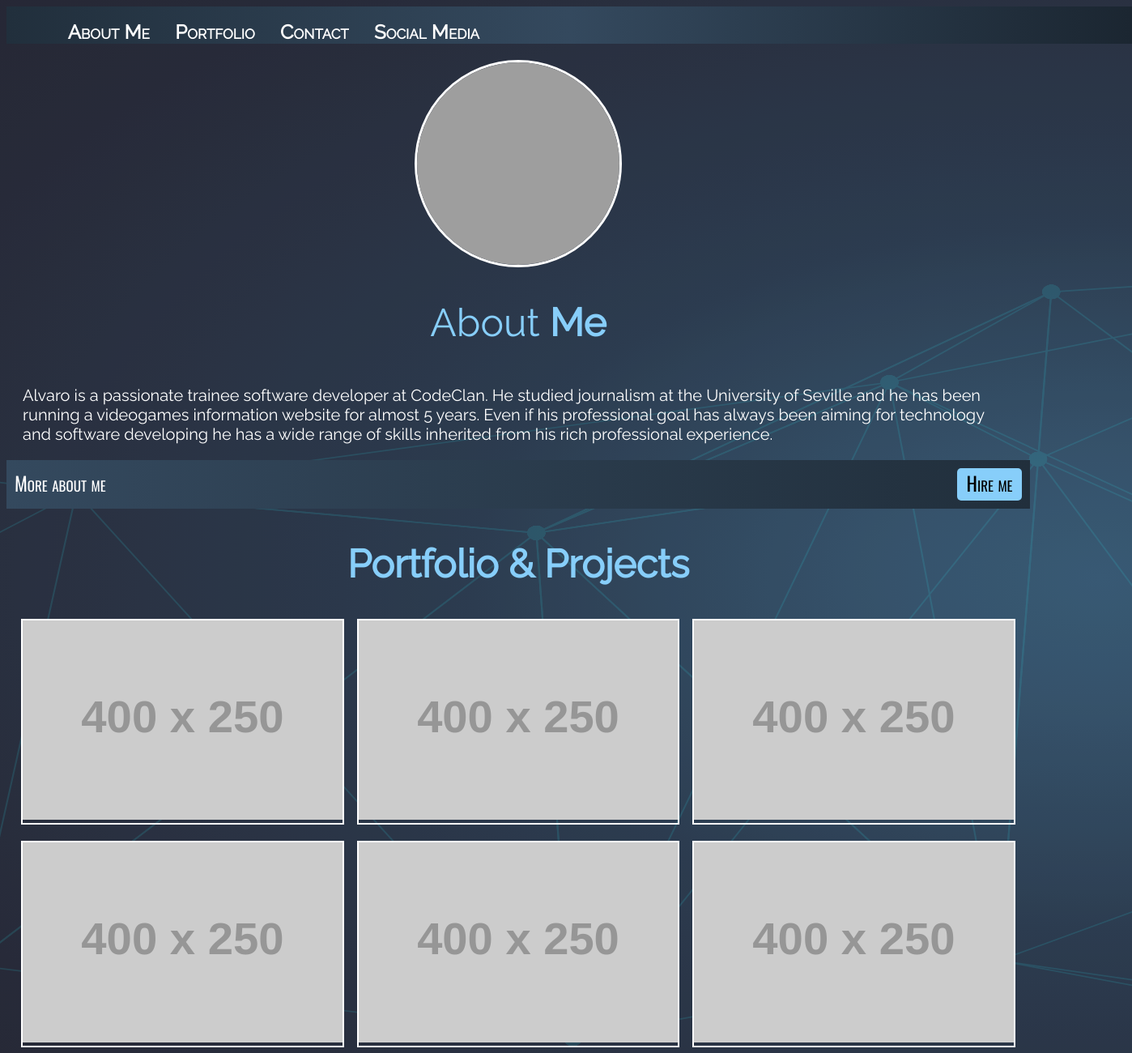
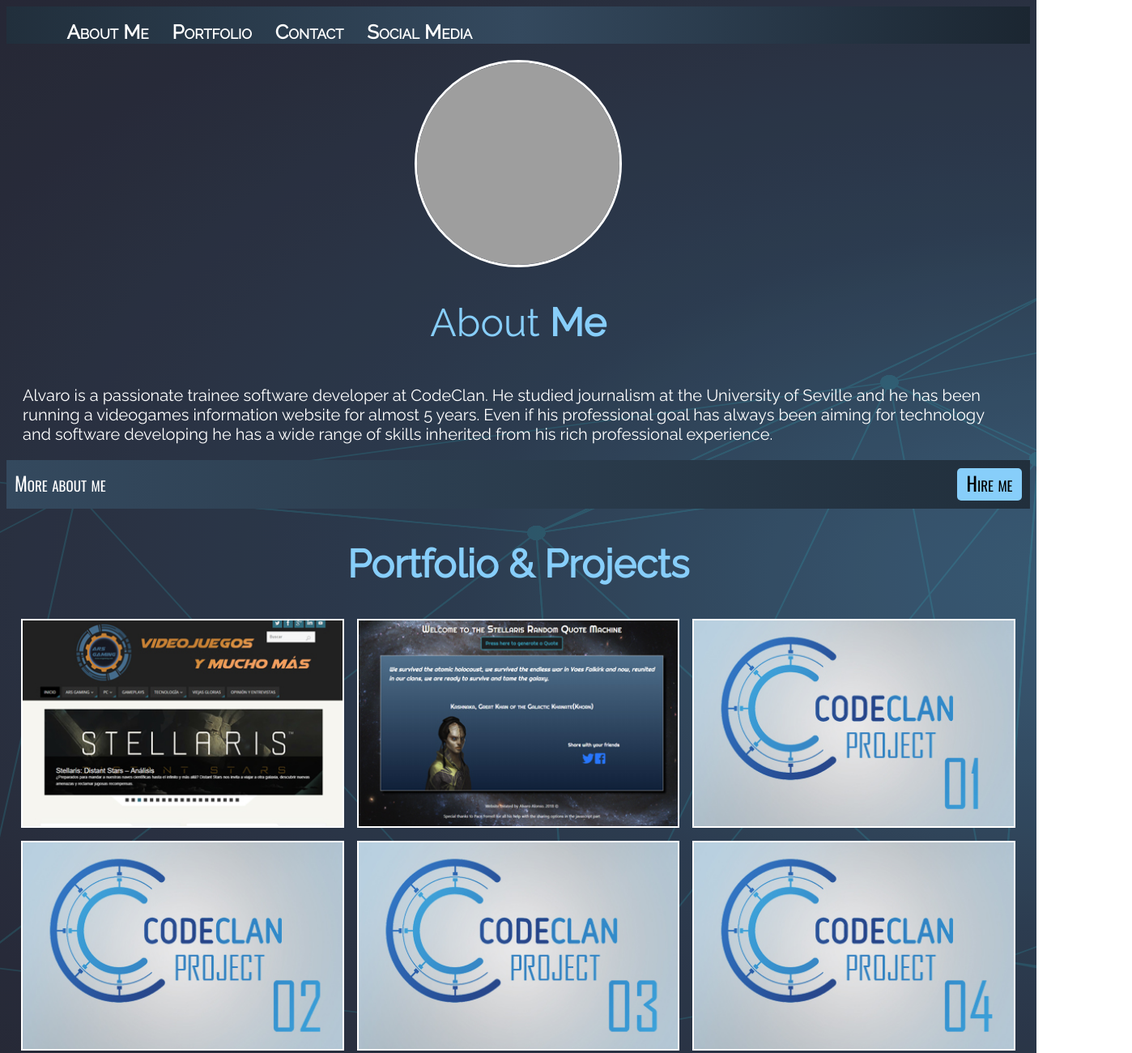
Before and after one commit to VladmirVolgen/vladmirvolgen.github.io, a plain HTML site: page index.html in a window 1280 px wide. Shown: the top 1300 px of the page at 81% size, 1398 px wide, since content can reach past the window. Drawn offline with nearby package versions, Linux system fonts and the light colour scheme; grey boxes are pictures that could not be loaded; placeholder pictures from the web are drawn by us.

Commit message:
Add project images, style project links

```diff
--- a/index.html
+++ b/index.html
@@ -33,7 +33,7 @@
 
     <div class="col2">
       <div class="smallcaps" id="more">
-      <a href="https://www.linkedin.com/in/%C3%A1lvaro-alonso-flor-36336aa8/?locale=en_UK"
+      <a href="https://www.linkedin.com/in/%C3%A1lvaro-alonso-flor-36336aa8/?locale=en_US"
       target="_blank">
       More about me</a></div>
       <div id="hire" class="smallcaps"><a href="mailto:alvaroalonsoflor@gmail.com?Subject=Employment%20offer">Hire me</a></div>
@@ -44,12 +44,13 @@
   <section id="portfolio">
     <h1 class="title center">Portfolio & Projects</h1>
     <div class="grid">
-    <div class="placeholder"><img src="https://dummyimage.com/400x250/000/fff&text=Placeholder" alt=""></div>
-    <div class="placeholder"><img src="https://dummyimage.com/400x250/000/fff&text=Placeholder" alt=""></div>
-    <div class="placeholder"><img src="https://dummyimage.com/400x250/000/fff&text=Placeholder" alt=""></div>
-    <div class="placeholder"><img src="https://dummyimage.com/400x250/000/fff&text=Placeholder" alt=""></div>
-    <div class="placeholder"><img src="https://dummyimage.com/400x250/000/fff&text=Placeholder" alt=""></div>
-    <div class="placeholder"><img src="https://dummyimage.com/400x250/000/fff&text=Placeholder" alt=""></div>
+    <div class="placeholder project_btn"><a class="change_border" href="https://arsgaming.com" target="_blank"><img src="images/project01(ars_gaming).jpg" alt="ars gaming"></a></div>
+    <div class="placeholder project_btn"><a href="https://codepen.io/VladmirVolgen/full/jzKJBj" target="_blank"><img src="images/project06.jpg" alt="stellaris random quote machine"></a></div>
+    <div class="placeholder"><img src="images/project02.jpg" alt="codeclan project 1"></div>
+    <div class="placeholder"><img src="images/project03.jpg" alt="codeclan project 2"></div>
+    <div class="placeholder"><img src="images/project04.jpg" alt="codeclan project 3"></div>
+    <div class="placeholder"><img src="images/project05.jpg" alt="codeclan project 4"></div>
+
   </section>
   <footer class="footer center">
     <div id="social_media">
--- a/style.css
+++ b/style.css
@@ -4,7 +4,7 @@
 
 img {
   width: 100%;
-  height: auto;
+  height: 100%;
 }
 
 body {
@@ -76,6 +76,44 @@ p {
   color: LightSkyBlue;
 }
 
+/* Navbar */
+
+.navbar {
+  position: sticky;
+  top: 0px;
+}
+
+.menu {
+  color: white;
+  font-size: 1.5em;
+  font-family: 'Raleway', sans-serif;
+  font-weight: bold;
+  background: linear-gradient(to right, #212F3C, #34495E, #1B2631 );
+  width: auto;
+  font-variant: small-caps;
+}
+
+.button {
+  margin: 1%;
+  vertical-align: -60%;
+}
+
+.button a {
+  text-decoration: none;
+}
+
+.button a:link {
+  color: white;
+}
+
+.button a:visited {
+  color: white;
+}
+
+.button a:hover {
+  color: orange;
+}
+
 /* Portrait */
 
 #portrait {
@@ -135,49 +173,11 @@ p {
   color: white;
 }
 
-/* Navbar */
-
-.navbar {
-  position: sticky;
-  top: 0px;
-}
-
-.menu {
-  color: white;
-  font-size: 1.5em;
-  font-family: 'Raleway', sans-serif;
-  font-weight: bold;
-  background: linear-gradient(to right, #212F3C, #34495E, #1B2631 );
-  width: 100%;
-  font-variant: small-caps;
-}
-
-.button {
-  margin: 1%;
-  vertical-align: -60%;
-}
-
-.button a {
-  text-decoration: none;
-}
-
-.button a:link {
-  color: white;
-}
-
-.button a:visited {
-  color: white;
-}
-
-.button a:hover {
-  color: orange;
-}
-
 /* Portfolio */
 
 div .placeholder {
   width: 100%;
-  height: auto;
+  height: 100%;
   border: 2px solid white;
 }
 
@@ -188,6 +188,14 @@ div .placeholder {
   justify-items: center;
   margin-left: 20px;
   margin-right: 20px;
+}
+
+.project_btn:hover {
+  border-color: LightSkyBlue;
+}
+
+.project_btn a:hover {
+  opacity: 0.5;
 }
 
 /* Footer */
```
Also changed, not shown: images/project01(ars_gaming).jpg (added), images/project02.jpg (added), images/project03.jpg (added), images/project04.jpg (added), images/project05.jpg (added), images/project06.jpg (added).
